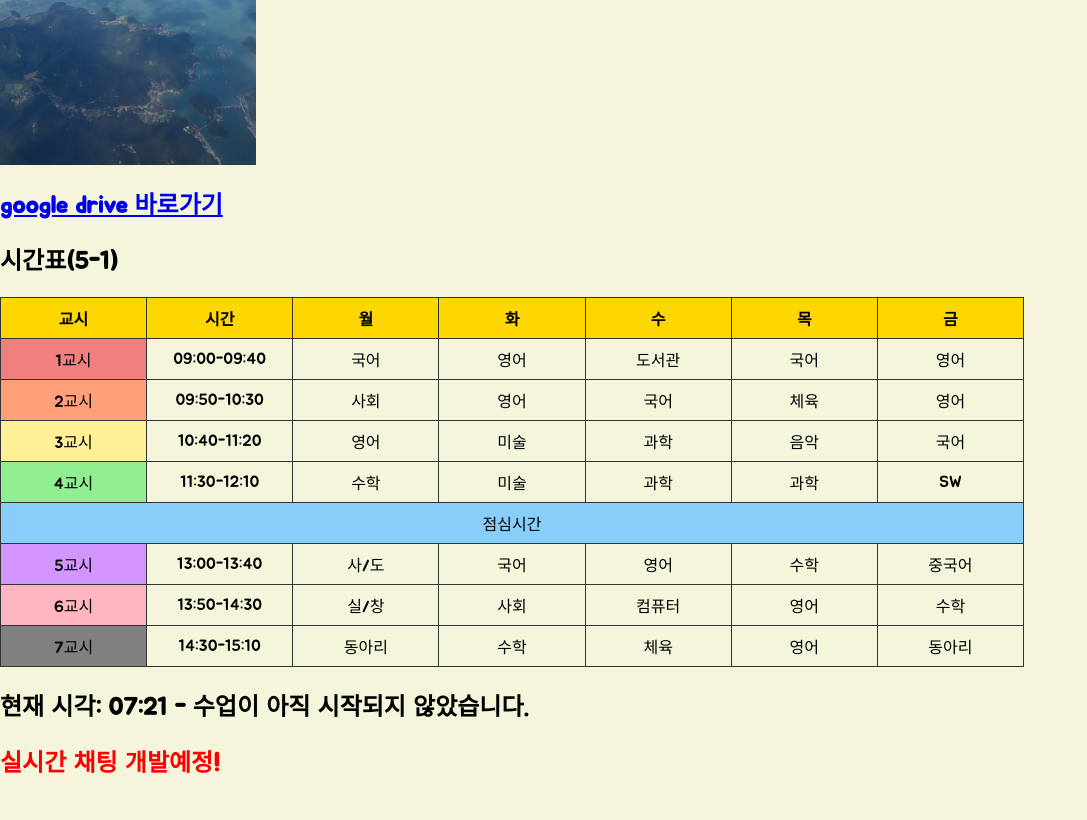
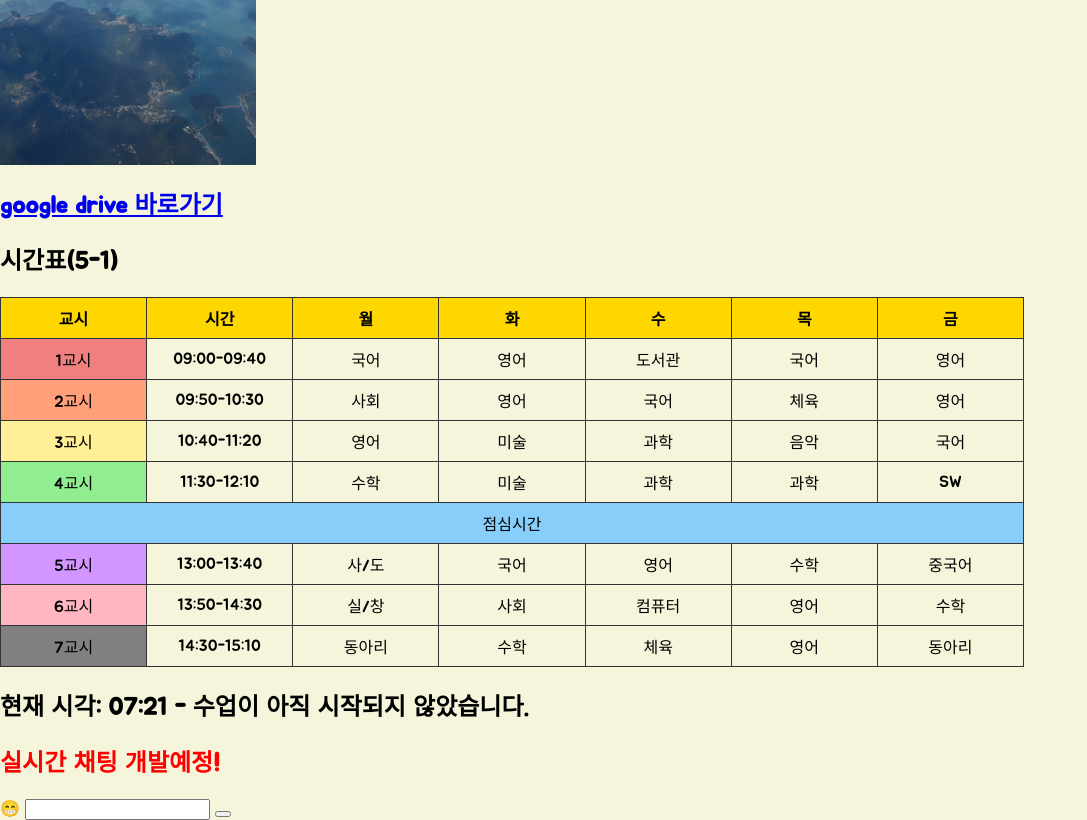
Before and after one commit to juyong0129/5-1website, a website: page public/index.html in a window 1280 px wide. Shown: the part 1767-2587 px from the top of the page, without its empty margins (0-1087 px from the left). Before the commit the page ends 2566 px from the top, so only its background shows below. Drawn offline with Linux system fonts and the light colour scheme; no server answers; a web font is replaced by a local one.

Commit message:
talk update2

```diff
--- a/public/index.html
+++ b/public/index.html
@@ -144,6 +144,11 @@
                 </section>
                 <section id="talk">
                     <h1 style="color: red;">실시간 채팅 개발예정!</h1>
+                    <form id="msg">
+                        <label for="msgBox">😁</label>
+                        <input type="text" id="msgBox">
+                        <button type="submit"></button>
+                    </form>
                 </section>
             </div>
         </div>
```
